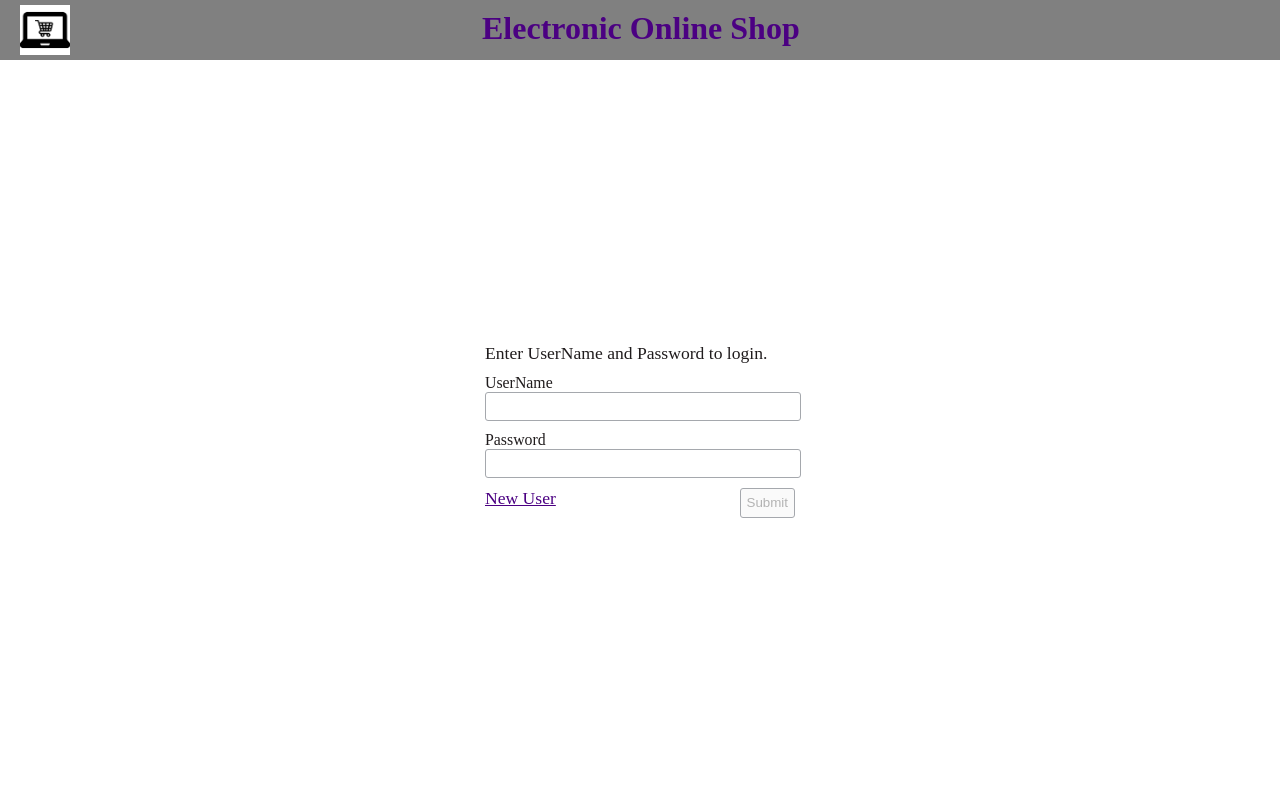
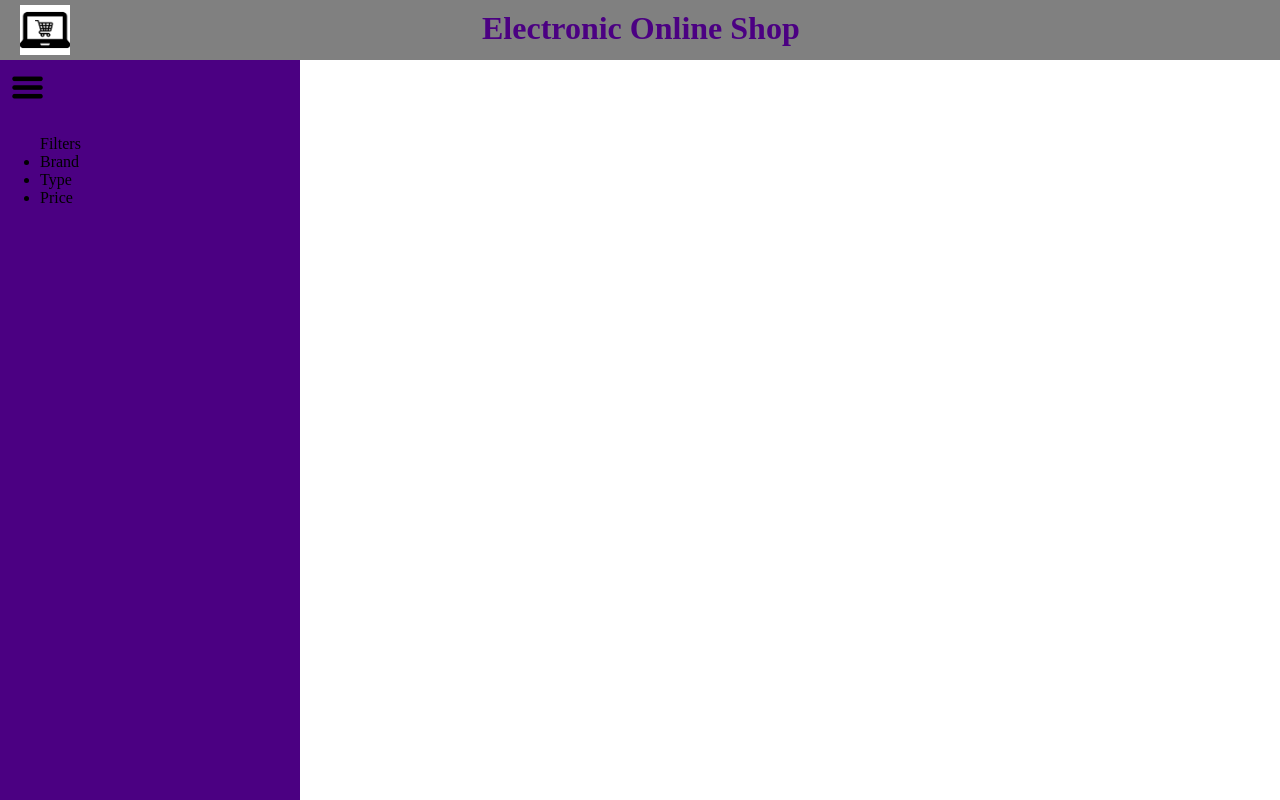
Before and after one commit to gauravJoshi1992/angular-app, an Angular app: page /home in a window 1280 px wide. Built offline with nearby package versions, Linux system fonts and the light colour scheme.

Commit message:
Routing added to project

```diff
--- a/src/app/app.component.css
+++ b/src/app/app.component.css
@@ -10,12 +10,15 @@
 .secondary_bar {
     width: 100%;
     height: calc(100vh - 60px);
-    display: flex;
+}
+
+.main_logo {
+    float: left;
+    margin: 5px 0 -1px 20px;
 }
 
 .electronic_logo {
-    float: left;
-    margin: 5px 0 -1px 20px;
+    width: 50px;
 }
 
 .main_heading {
--- a/src/app/app.component.html
+++ b/src/app/app.component.html
@@ -1,11 +1,11 @@
 <div class="main_component">
     <div class="primary_bar">
-        <div class="electronic_logo">
-            <img style="width: 50px; height: 50px;" src="../assets/electronic_logo.png">
+        <div class="main_logo">
+            <img class="electronic_logo" src="../assets/electronic_logo.png">
         </div>
         <h1 class="main_heading">{{title}}</h1>
     </div>
     <div class="secondary_bar">
-      <app-login-component class="login_component"></app-login-component>
+        <router-outlet></router-outlet>
     </div>
 </div>
--- a/src/app/app.module.ts
+++ b/src/app/app.module.ts
@@ -1,18 +1,27 @@
 import { BrowserModule } from '@angular/platform-browser';
 import { NgModule } from '@angular/core';
+import { RouterModule, Routes } from '@angular/router';
 
 import { AppComponent } from './app.component';
 
 import * as _ from 'lodash';
 import { LoginComponentComponent } from './login-component/login-component.component';
+import { HomePageComponent } from './home-page/home-page.component';
+
+const appRoutes: Routes = [
+    { path: '', component: LoginComponentComponent },
+    { path: 'home', component: HomePageComponent }
+];
 
 @NgModule({
     declarations: [
         AppComponent,
-    LoginComponentComponent
+        LoginComponentComponent,
+        HomePageComponent
     ],
     imports: [
-    BrowserModule
+        BrowserModule,
+        RouterModule.forRoot(appRoutes)
     ],
     providers: [],
     bootstrap: [AppComponent]
--- /dev/null
+++ b/src/app/home-page/home-page.component.css
@@ -0,0 +1,5 @@
+.left_pane {
+	width: 300px;
+	height: 100%;
+	background-color: #4b0082;
+}
--- /dev/null
+++ b/src/app/home-page/home-page.component.html
@@ -0,0 +1,12 @@
+<div class="left_pane">
+    <div>
+        <img class="hamburger_icon" src="../assets/Hamburger_icon.png">
+    </div>
+    <div *ngFor="let data of leftPaneData">
+        <ul>{{data.display}}
+            <li *ngFor="let option of data.options">
+                <div>{{option.display}}</div>
+            </li>
+        </ul>
+    </div>
+</div>
--- /dev/null
+++ b/src/app/home-page/home-page.component.ts
@@ -0,0 +1,30 @@
+import { Component, OnInit } from '@angular/core';
+
+@Component({
+    selector: 'app-home-page',
+    templateUrl: './home-page.component.html',
+    styleUrls: ['./home-page.component.css']
+})
+export class HomePageComponent implements OnInit {
+
+    constructor() { }
+
+    leftPaneData = [
+        {
+            display: 'Filters',
+            options: [
+                {
+                    display: 'Brand',
+                }, {
+                    display: 'Type',
+                }, {
+                    display: 'Price',
+                }
+            ],
+        }
+    ]
+
+    ngOnInit() {
+    }
+
+}
--- a/src/app/login-component/login-component.component.css
+++ b/src/app/login-component/login-component.component.css
@@ -1,3 +1,9 @@
+.login_component {
+    position: absolute;
+    left: 38%;
+    top: 38%;
+}
+
 .login_panel {
     width: 310px;
     font-size: 1.1em;
--- a/src/app/login-component/login-component.component.html
+++ b/src/app/login-component/login-component.component.html
@@ -1,3 +1,4 @@
+<div class="login_component">
     <div class="login_panel" *ngIf="!isNewUser">
         <h4 class="user_detail">{{labels.loginHeading}}</h4>
         <div *ngFor="let data of loginInputData;">
@@ -18,3 +19,4 @@
         <span class="hyperlink" (click)="goToLogin()">{{labels.goToLogin}}</span>
         <button class="submit_button" [ngClass]="isBtnEnable" [disabled]='isBtnEnable' (click)="submitData()">{{labels.submit}}</button>
     </div>
+</div>
--- a/src/app/login-component/login-component.component.ts
+++ b/src/app/login-component/login-component.component.ts
@@ -1,5 +1,6 @@
 import { Component, OnInit } from '@angular/core';
 import * as _ from 'lodash';
+import { Router } from '@angular/router';
 
 @Component({
   selector: 'app-login-component',
@@ -8,7 +9,7 @@ import * as _ from 'lodash';
 })
 export class LoginComponentComponent implements OnInit {
 
-    constructor() { }
+    constructor(private router: Router) { }
     isNewUser = false;
     isSubmitBtnEnable = false;
     isBtnEnable = 'disabled';
@@ -127,6 +128,7 @@ export class LoginComponentComponent implements OnInit {
 
     public submitData () {
         this.setvalidation();
+        this.router.navigate(['home']);
     }
 
     public isEveryValueTrue (obj) {
--- a/src/styles.css
+++ b/src/styles.css
@@ -16,3 +16,9 @@ h1, h2, h3, h4, h5, h6 {
 .disabled {
     cursor: default !important;
 }
+
+.hamburger_icon {
+	width: 35px;
+	margin: 10px;
+	cursor: pointer;
+}
```
Also changed, not shown: src/assets/Hamburger_icon.png (added), 1 other file (tests, documents, lock files or other folders). Lines whose indentation alone changed are shown as unchanged.
